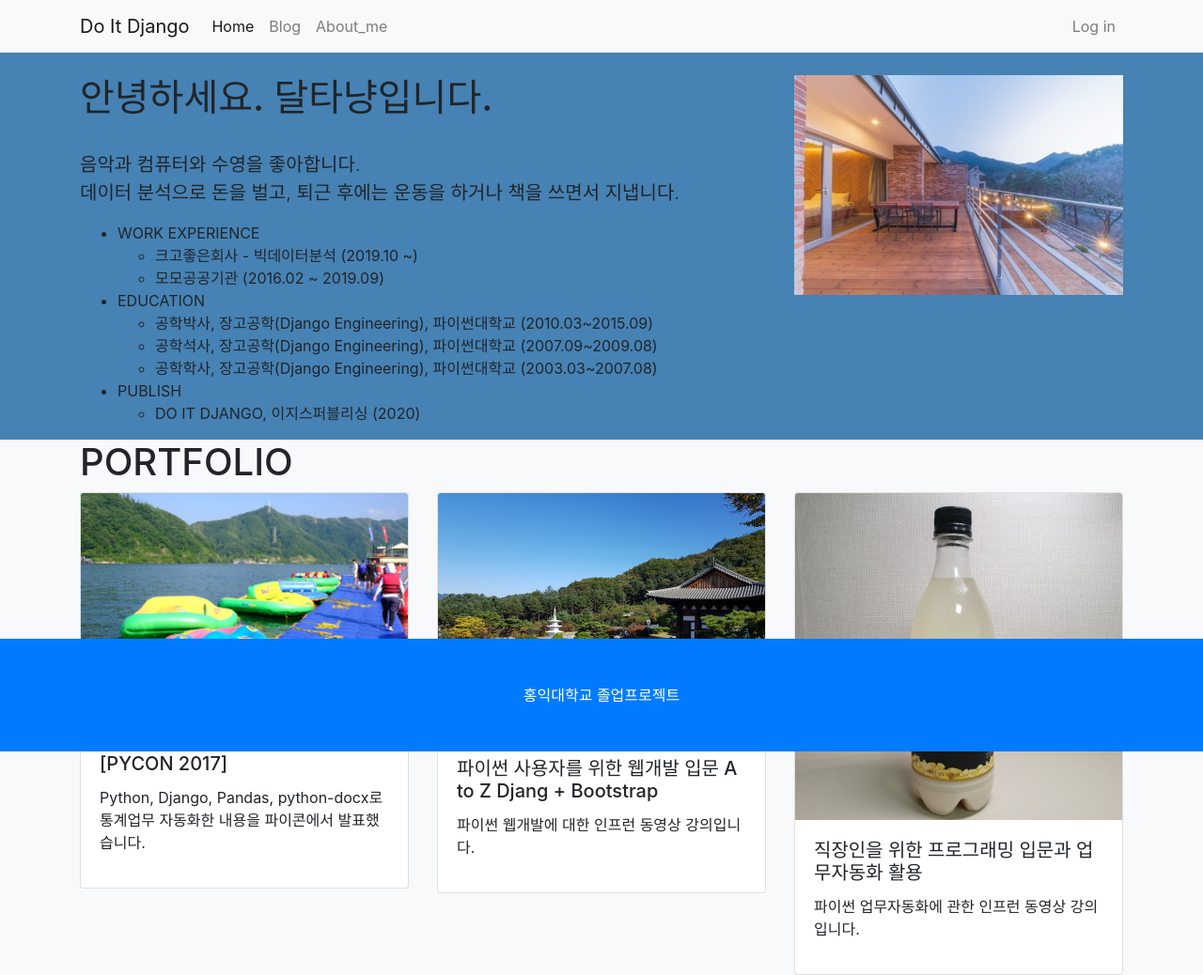
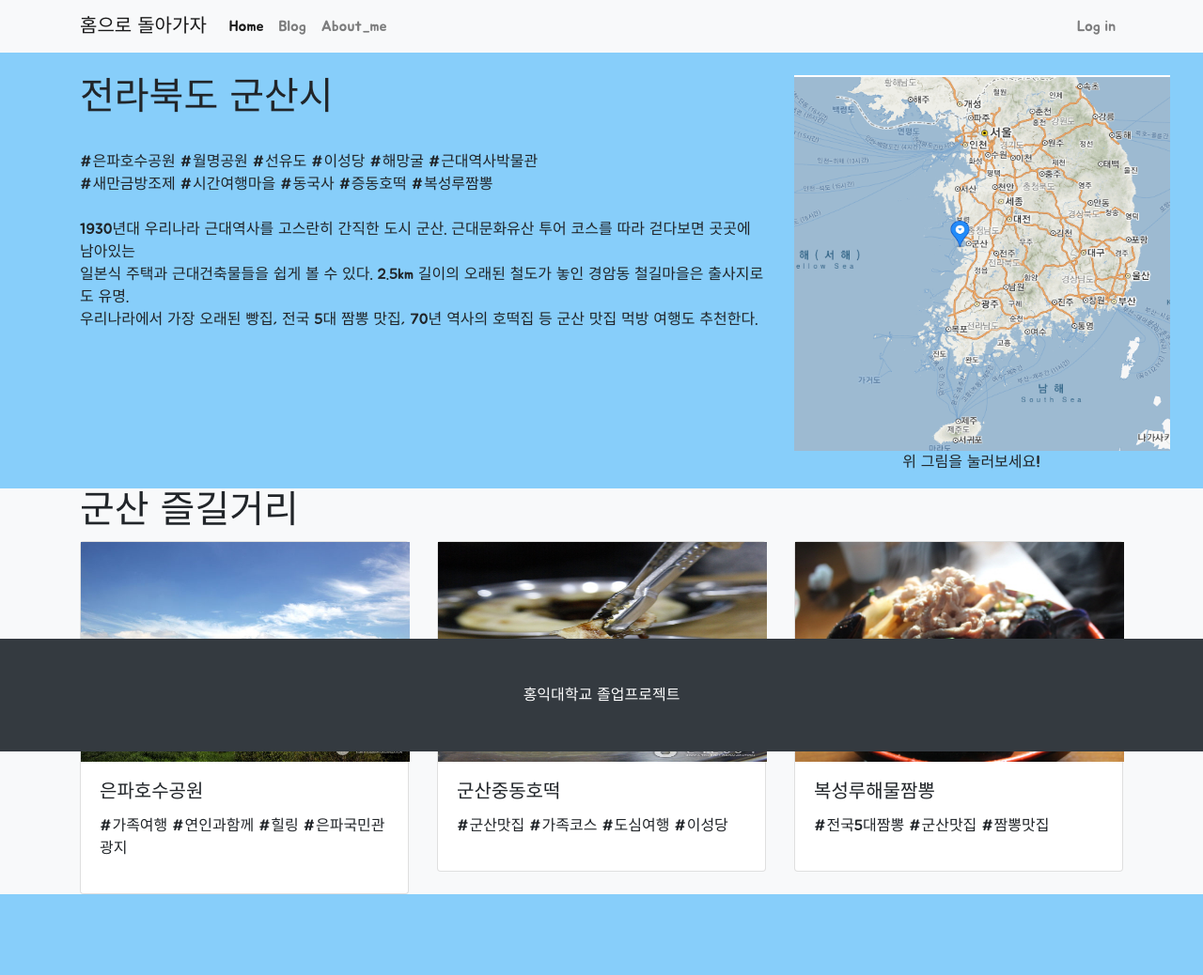
Before and after one commit to Hongiktravel/-2021, a Django app: template single_pages/templates/single_pages/about_me.html in a window 1280 px wide. Shown: the whole page at 94% size. After the commit the page ends 952 px from the top, so only its background shows below. Run offline with Django 3.2, Linux system fonts and the light colour scheme; the template is opened without the code that fills it, so the values that code supplies are empty; parts of the project's set-up code (start-up, migrations or seed data) failed here and were passed over; some libraries are stand-ins or nearby versions.

Commit message:
'commit'

```diff
--- a/blog/templates/blog/footer.html
+++ b/blog/templates/blog/footer.html
@@ -1,4 +1,4 @@
 <!-- Footer-->
-<footer class="py-5 bg-primary">
+<footer class="py-5 bg-dark">
     <div class="container"><p class="m-0 text-center text-white">홍익대학교 졸업프로젝트</p></div>
 </footer>
--- a/blog/templates/blog/navbar.html
+++ b/blog/templates/blog/navbar.html
@@ -2,7 +2,7 @@
 
 <nav class="navbar navbar-expand-lg navbar-light bg-light">
     <div class="container">
-        <a class="navbar-brand" href="/">Do It Django</a>
+        <a class="navbar-brand" href="/">홈으로 돌아가자</a>
         <button class="navbar-toggler" type="button" data-toggle="collapse" data-target="#navbarNavDropdown" aria-controls="navbarNavDropdown" aria-expanded="false" aria-label="Toggle navigation">
             <span class="navbar-toggler-icon"></span>
         </button>
--- a/single_pages/static/single_pages/js/share.js
+++ b/single_pages/static/single_pages/js/share.js
@@ -1,11 +1,12 @@
-const url = {% static 'single_pages/images/' %};
+
+const url = "./images/";
 
 function setShare(){
   var resultImg = document.querySelector('#resultImg');
   var resultAlt = resultImg.firstElementChild.alt;
   const shareTitle = '여행지 추천 결과';
   const shareDes = infoList[resultAlt].name;
-  const shareImage = url + 'img/image-' + resultAlt + '.png';
+  const shareImage = url + 'image-' + resultAlt + '.png';
   const shareURL = url + 'page/result-' + resultAlt + '.html';
 
   Kakao.Link.sendDefault({
--- a/single_pages/static/single_pages/js/start.js
+++ b/single_pages/static/single_pages/js/start.js
@@ -18,7 +18,7 @@ function setResult(){
 
   var resultImg = document.createElement('img');
   const imgDiv = document.querySelector('#resultImg');
-  var imgURL = 'img/image-' + point + '.png';
+  var imgURL = "{% static 'single_pages/images/image-' %}" + point + '.png';
   resultImg.src = imgURL;
   resultImg.alt = point;
   resultImg.classList.add('img-fluid');
--- a/single_pages/templates/single_pages/about_me.html
+++ b/single_pages/templates/single_pages/about_me.html
@@ -1,60 +1,54 @@
 <!DOCTYPE html>
 {% load static %}
 <html lang="ko">
+
 <head>
-
-
+    <link rel="preconnect" href="https://fonts.googleapis.com">
+<link rel="preconnect" href="https://fonts.gstatic.com" crossorigin>
+<link href="https://fonts.googleapis.com/css2?family=Jua&display=swap" rel="stylesheet">
     <meta charset="UTF-8">
-    <title>About 달타냥</title>
+    <title>About 정유석</title>
     <link href="{% static 'blog/bootstrap/bootstrap.min.css' %}" rel="stylesheet" type="text/css">
-    <script src="https://kit.fontawesome.com/726bbd6862.js" crossorigin="anonymous"></script>
-
+    <script src="https://kit.fontawesome.com/9470a50b12.js" crossorigin="anonymous"></script>
     <link href="{% static 'single_pages/css/about_me.css' %}" rel="stylesheet" type="text/css">
-
     <style>
         body{
-            background-color: steelblue;
+            background-color: #87CEFA;
+
+        }
+
+        * {
+            font-family: 'Jua', sans-serif;
+
         }
     </style>
+
 </head>
 <body>
 {% include 'blog/navbar.html' %}
-
     <section>
         <div class="container mt-4">
             <div class="row">
                 <div class="col-lg-8">
-                    <h1>안녕하세요. 달타냥입니다.</h1>
-                    <br/>
-                    <p class="lead">
-                        음악과 컴퓨터와 수영을 좋아합니다.
-                        <br/>
-                        데이터 분석으로 돈을 벌고, 퇴근 후에는 운동을 하거나 책을 쓰면서 지냅니다.
+                    <h1>전라북도 군산시</h1>
+                    <br>
+                    <p>
+                        #은파호수공원 #월명공원 #선유도 #이성당 #해망굴 #근대역사박물관 <br>
+                        #새만금방조제 #시간여행마을 #동국사 #증동호떡 #복성루짬뽕
+                        <br>
+                        <br>
+                        1930년대 우리나라 근대역사를 고스란히 간직한 도시 군산. 근대문화유산 투어 코스를 따라 걷다보면 곳곳에 남아있는<br>
+                        일본식 주택과 근대건축물들을 쉽게 볼 수 있다. 2.5km 길이의 오래된 철도가 놓인 경암동 철길마을은 출사지로도 유명.<br>
+                        우리나라에서 가장 오래된 빵집, 전국 5대 짬뽕 맛집, 70년 역사의 호떡집 등 군산 맛집 먹방 여행도 추천한다.
                     </p>
 
-                    <ul>
-                        <li>WORK EXPERIENCE</li>
-                        <ul>
-                            <li>크고좋은회사 - 빅데이터분석 (2019.10 ~)</li>
-                            <li>모모공공기관 (2016.02 ~ 2019.09)</li>
-                        </ul>
-
-                        <li>EDUCATION</li>
-                        <ul>
-                            <li>공학박사, 장고공학(Django Engineering), 파이썬대학교 (2010.03~2015.09)</li>
-                            <li>공학석사, 장고공학(Django Engineering), 파이썬대학교 (2007.09~2009.08)</li>
-                            <li>공학학사, 장고공학(Django Engineering), 파이썬대학교 (2003.03~2007.08)</li>
-                        </ul>
-
-                        <li>PUBLISH</li>
-                        <ul>
-                            <li>DO IT DJANGO, 이지스퍼블리싱 (2020)</li>
-                        </ul>
-                    </ul>
                 </div>
-
                 <div class="col-lg-4">
-                    <img class="img-fluid" src="{% static 'single_pages/images/my_back.png' %}">
+                    <a href="https://korean.visitkorea.or.kr/detail/rem_detail.do?cotid=bd315444-ccce-42b3-8faf-7b660fe0d010&con_type=10500">
+                        <img src="{% static 'single_pages/images/군산/군산지도.png' %}" width="400" height="400">
+                    </a>
+                    <p>&nbsp;&nbsp;&nbsp;&nbsp;&nbsp;&nbsp;&nbsp;&nbsp;&nbsp;&nbsp;&nbsp;&nbsp;&nbsp;&nbsp;&nbsp;&nbsp;&nbsp;&nbsp;&nbsp;&nbsp;&nbsp;&nbsp;&nbsp;
+                        위 그림을 눌러보세요!</p>
                 </div>
             </div>
         </div>
@@ -64,36 +58,36 @@
     <div class="container">
         <div class="row">
             <div class="col-12">
-                    <h1>PORTFOLIO</h1>
+                <h1>군산 즐길거리</h1>
             </div>
         </div>
         <div class="row">
             <div class="col-lg-4">
-                    <div class="card" data-toggle="modal" data-target="#pycon2017">
-                        <img class="card-img-top" src="{% static 'single_pages/images/pycon_sy_2017.png' %}">
+                <div class="card" data-toggle="modal" data-target="#군산1">
+                    <img class="card-img=top" src="{% static 'single_pages/images/군산/은파호수공원.jpg' %}" width="350" height=234>
                     <div class="card-body">
-                            <h5 class="card-title">파이썬으로 업무자동화 하기 [PYCON 2017]</h5>
-                            <p>Python, Django, Pandas, python-docx로 통계업무 자동화한 내용을 파이콘에서 발표했습니다.</p>
+                        <h5 class="card-title">은파호수공원</h5>
+                        <p>#가족여행 #연인과함께 #힐링 #은파국민관광지</p>
                     </div>
                 </div>
             </div>
 
             <div class="col-lg-4">
-                    <div class="card" data-toggle="modal" data-target="#inflearn_django2">
-                        <img class="card-img-top" src="{% static 'single_pages/images/inflearn_django2.png' %}">
+                <div class="card" data-toggle="modal" data-target="#군산2">
+                    <img class="card-img=top" src="{% static 'single_pages/images/군산/군산중동호떡.jpg' %}" width="350" height=234">
                     <div class="card-body">
-                            <h5 class="card-title">파이썬 사용자를 위한 웹개발 입문 A to Z Djang + Bootstrap</h5>
-                            <p>파이썬 웹개발에 대한 인프런 동영상 강의입니다.</p>
+                        <h5 class="card-title">군산중동호떡</h5>
+                        <p>#군산맛집 #가족코스 #도심여행 #이성당</p>
                     </div>
                 </div>
             </div>
 
             <div class="col-lg-4">
-                    <div class="card" data-toggle="modal" data-target="#automation_python">
-                        <img class="card-img-top" src="{% static 'single_pages/images/automation_python.png' %}">
+                <div class="card" data-toggle="modal" data-target="#군산3">
+                    <img class="card-img=top" src="{% static 'single_pages/images/군산/해물짬뽕.jpg' %}" width="350" height=234">
                     <div class="card-body">
-                            <h5 class="card-title">직장인을 위한 프로그래밍 입문과 업무자동화 활용</h5>
-                            <p>파이썬 업무자동화에 관한 인프런 동영상 강의입니다.</p>
+                        <h5 class="card-title">복성루해물짬뽕</h5>
+                        <p>#전국5대짬뽕 #군산맛집 #짬뽕맛집</p>
                     </div>
                 </div>
             </div>
@@ -102,11 +96,11 @@
 </section>
 
 <!-- Modal -->
-<div class="modal fade" id="pycon2017" tabindex="-1" aria-labelledby="pycon2017ModalLabel" aria-hidden="true">
+<div class="modal fade" id="군산1" tabindex="-1" aria-labelledby="군산1ModalLabel" aria-hidden="true">
   <div class="modal-dialog modal-lg">
     <div class="modal-content">
       <div class="modal-header">
-        <h5 class="modal-title" id="pycon2017ModalLabel">파이썬으로 업무자동화 하기 [PYCON 2017]</h5>
+        <h5 class="modal-title" id="군산1ModalLabel">군산 은파호수공원</h5>
         <button type="button" class="close" data-dismiss="modal" aria-label="Close">
           <span aria-hidden="true">&times;</span>
         </button>
@@ -114,29 +108,30 @@
       <div class="modal-body">
           <div class="row">
               <div class="col-lg-7">
-                <img class="img-fluid" src="{% static 'single_pages/images/pycon_sy_2017.png' %}">
+                  <img class="img-fluid" src="{% static 'single_pages/images/군산/은파호수공원.jpg' %}" width="350" height=234">
               </div>
               <div class="col-lg-5">
-                  <p>
-                      Python, Django, Pandas, python-docx로 통계업무 자동화한 내용을 파이콘에서 발표했습니다.
+                  <p>은파호수공원은 호수를 중심으로 자전거 타기, 연꽃 자생지 등 자연을 그대로 즐길 수 있는 아름다운 공원이다.
+                      특히 은파 물빛다리의 야경은 다른 곳에서 보기힘든 오색찬란한 풍경을 연출한다. 무엇보다 오랜 전설이 깃든 은적사나 옥구향교의 고즈넉함을 빼놓을 수 없다.
                   </p>
               </div>
           </div>
+
       </div>
       <div class="modal-footer">
         <button type="button" class="btn btn-secondary" data-dismiss="modal">Close</button>
+
       </div>
     </div>
   </div>
 </div>
 
-
 <!-- Modal -->
-<div class="modal fade" id="inflearn_django2" tabindex="-1" aria-labelledby="inflearnDjango2ModalLabel" aria-hidden="true">
+<div class="modal fade" id="군산2" tabindex="-1" aria-labelledby="군산2ModalLabel" aria-hidden="true">
   <div class="modal-dialog modal-lg">
     <div class="modal-content">
       <div class="modal-header">
-        <h5 class="modal-title" id="inflearnDjango2ModalLabel">파이썬 사용자를 위한 웹개발 입문 A to Z Djang + Bootstrap</h5>
+        <h5 class="modal-title" id="군산2ModalLabel">군산중동호떡</h5>
         <button type="button" class="close" data-dismiss="modal" aria-label="Close">
           <span aria-hidden="true">&times;</span>
         </button>
@@ -144,29 +139,30 @@
       <div class="modal-body">
           <div class="row">
               <div class="col-lg-7">
-                <img class="img-fluid" src="{% static 'single_pages/images/inflearn_django2.png' %}">
+                  <img class="img-fluid" src="{% static 'single_pages/images/군산/군산중동호떡.jpg' %}" width="350" height="234">
               </div>
               <div class="col-lg-5">
-                  <p>
-                      파이썬을 배운 분들을 대상으로 웹사이트 만드는 방법을 안내합니다.
+                  <p>군산은 명물 맛집으로도 유명한 도시다. 복성루의 해물짬뽕과 70년 된 중동호떡집의 호떡 맛보는 것을 빼먹지 말자.
+                      줄서야 하는 번거로움이 있지만 웰빙 푸드의 고소 단백한 맛은 그만한 가치를 할 것이다. 돌아올 때는 이성당의 앙금빵 사오는 것도 재미를 더한다.
                   </p>
               </div>
           </div>
+
       </div>
       <div class="modal-footer">
         <button type="button" class="btn btn-secondary" data-dismiss="modal">Close</button>
+
       </div>
     </div>
   </div>
 </div>
 
-
 <!-- Modal -->
-<div class="modal fade" id="automation_python" tabindex="-1" aria-labelledby="pythonAutomationModalLabel" aria-hidden="true">
+<div class="modal fade" id="군산3" tabindex="-1" aria-labelledby="군산3Label" aria-hidden="true">
   <div class="modal-dialog modal-lg">
     <div class="modal-content">
       <div class="modal-header">
-        <h5 class="modal-title" id="pythonAutomationModalLabel">직장인을 위한 프로그래밍 입문과 업무자동화 활용</h5>
+        <h5 class="modal-title" id="군산3Label">복성루해물짬뽕</h5>
         <button type="button" class="close" data-dismiss="modal" aria-label="Close">
           <span aria-hidden="true">&times;</span>
         </button>
@@ -174,17 +170,18 @@
       <div class="modal-body">
           <div class="row">
               <div class="col-lg-7">
-                <img class="img-fluid" src="{% static 'single_pages/images/automation_python.png' %}">
+                  <img class="img-fluid" src="{% static 'single_pages/images/군산/해물짬뽕.jpg' %}" width="350" height=234>
               </div>
               <div class="col-lg-5">
-                  <p>
-                      프로그래밍을 처음 접하는 분들도 파이썬을 이용해 업무자동화를 할 수 있도록 안내합니다.
-                  </p>
+                  <p>군산은 명물 맛집으로도 유명한 도시다. 복성루의 해물짬뽕과 70년 된 중동호떡집의 호떡 맛보는 것을 빼먹지 말자.
+                      줄서야 하는 번거로움이 있지만 웰빙 푸드의 고소 단백한 맛은 그만한 가치를 할 것이다. 돌아올 때는 이성당의 앙금빵 사오는 것도 재미를 더한다.</p>
               </div>
           </div>
+
       </div>
       <div class="modal-footer">
         <button type="button" class="btn btn-secondary" data-dismiss="modal">Close</button>
+
       </div>
     </div>
   </div>
@@ -193,7 +190,6 @@
 <div class="fixed-bottom">
     {% include 'blog/footer.html' %}
 </div>
-
     <script src="https://code.jquery.com/jquery-3.5.1.slim.min.js"
             integrity="sha384-DfXdz2htPH0lsSSs5nCTpuj/zy4C+OGpamoFVy38MVBnE+IbbVYUew+OrCXaRkfj"
             crossorigin="anonymous"></script>
```
Also changed, not shown: single_pages/static/single_pages/js/data.js (+12 -3 lines), single_pages/templates/single_pages/landing.html (+51 -43 lines), single_pages/static/single_pages/images/군산/군산중동호떡.jpg (added), single_pages/static/single_pages/images/군산/군산지도.png (added), single_pages/static/single_pages/images/군산/은파호수공원.jpg (added), single_pages/static/single_pages/images/군산/해물짬뽕.jpg (added). Lines whose indentation alone changed are shown as unchanged.
